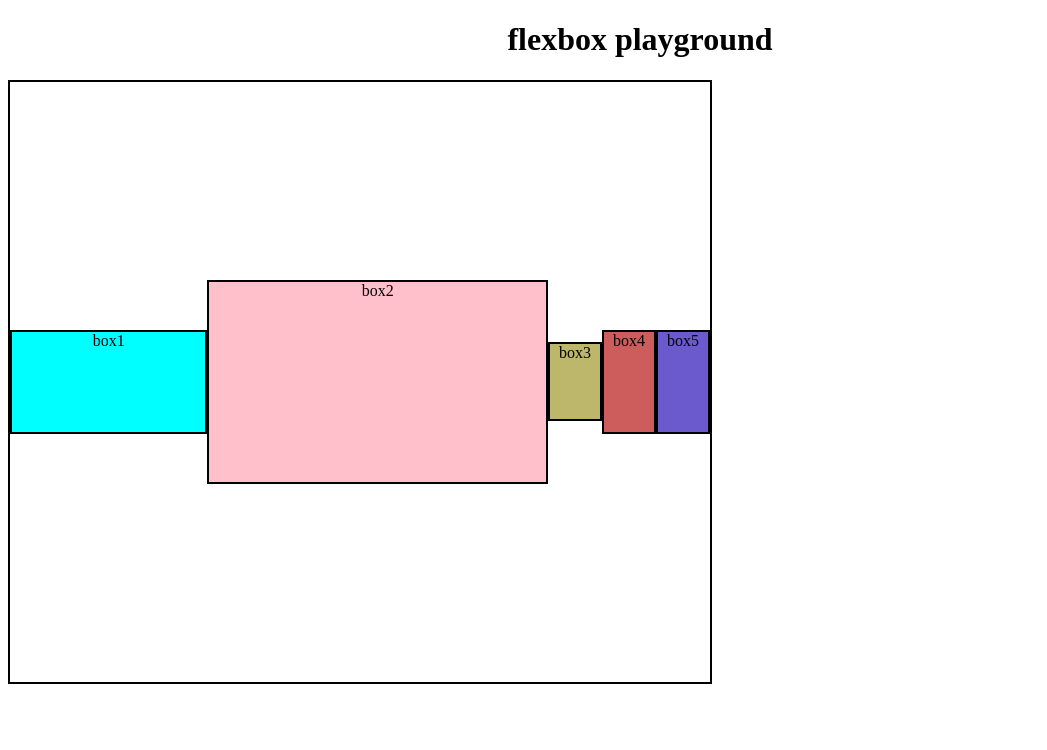
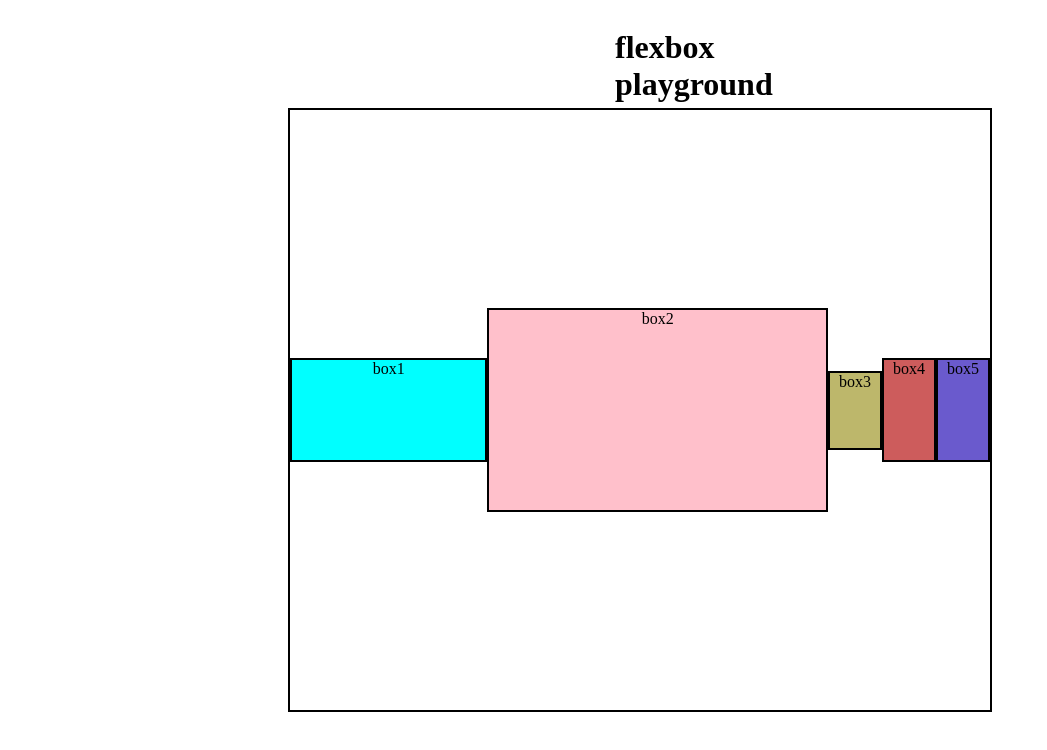
Before and after one commit to Siddheshwar9/flex-box, a plain HTML site: page index.html in a window 1280 px wide. Shown: the whole page, without its empty margins (0-1047 px from the left). Drawn offline with Linux system fonts and the light colour scheme.

Commit message:
aligining items in center

```diff
--- a/flex box.css
+++ b/flex box.css
@@ -1,4 +1,12 @@
 body{
+    text-align: center;
+    display: flex;
+    justify-content: center;
+    align-items: center;
+    flex-direction: column;
+}
+#wrapper{
+    border: none;
     text-align: center;
 }
 div{
@@ -7,6 +15,7 @@ div{
     display: inline-block;
     border: 2px black solid;
 }
+
 #container{
     height: 600px;
     width: 700px;
--- a/index.html
+++ b/index.html
@@ -7,7 +7,9 @@
     <link rel="stylesheet" href="flex box.css">
 </head>
 <body>
-    <h1>flexbox playground</h1>
+    <div id="wrapper">
+        <h1>flexbox playground</h1>
+    </div>
     <div id="container">
         <div id="box1">box1</div>
         <div id="box2">box2</div>
```
